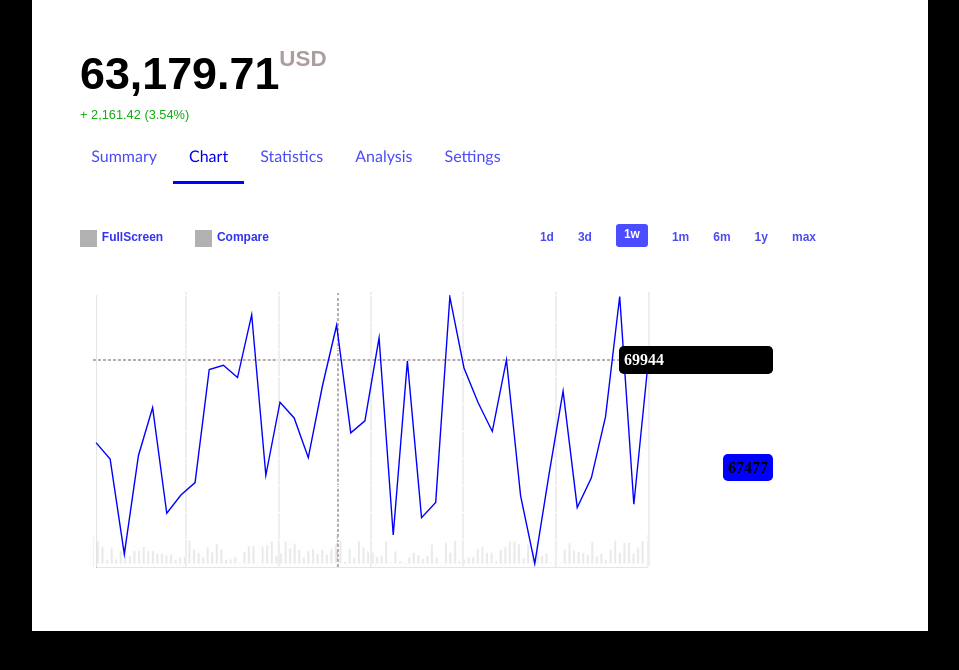
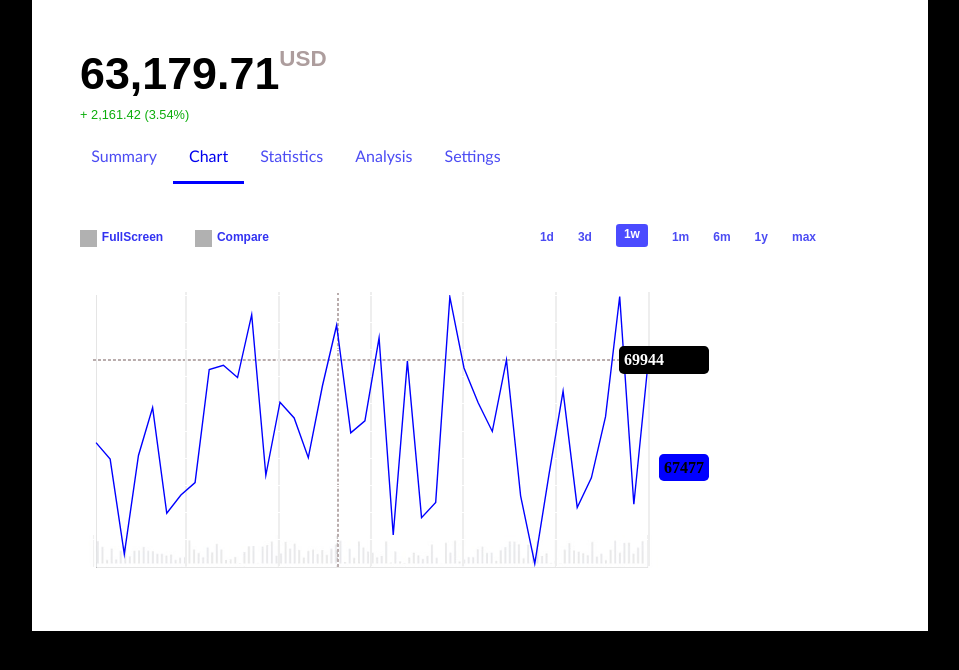
Before and after one commit to yaswanth251/catalogAssignment, a React (Vite) app: page / in a window 1280 px wide. Shown: the top 670 px of the page, without its empty margins (160-1119 px from the left). Built offline with nearby package versions, Linux system fonts and the light colour scheme; grey boxes are pictures that could not be loaded.

Commit message:
Update Chart.jsx

```diff
--- a/src/Chart.jsx
+++ b/src/Chart.jsx
@@ -91,10 +91,10 @@ const ChartComponent = () => {
       </div>
 
       {/* Display the last point coordinates and max Y value */}
-      <div style={{ position: "absolute", fontSize: "16px", fontWeight: "bold", color: "black", borderRadius: ".4rem", padding: ".2rem", left: "42rem" ,top:"7.8rem"}}>
+      <div style={{ position: "absolute", fontSize: "16px", fontWeight: "bold", color: "black", borderRadius: ".4rem", padding: ".2rem", left: "42rem" ,top:"7.8rem",width:"max-content"}}>
         <p style={{color:"white",borderRadius:".3rem",marginLeft:"-1.5rem",marginTop:"-4.8rem",padding:".3rem",backgroundColor:"black"}}>{maxDataPoint}</p>
 
-        <p style={{marginTop:"5rem",backgroundColor:"blue",padding:".3rem",marginLeft:"5rem",borderRadius:".3rem"}}>{lastDataPoint}</p>
+        <p style={{marginTop:"5rem",backgroundColor:"blue",padding:".3rem",marginLeft:"1rem",borderRadius:".3rem"}}>{lastDataPoint}</p>
       </div>
     </div>
   );
```
